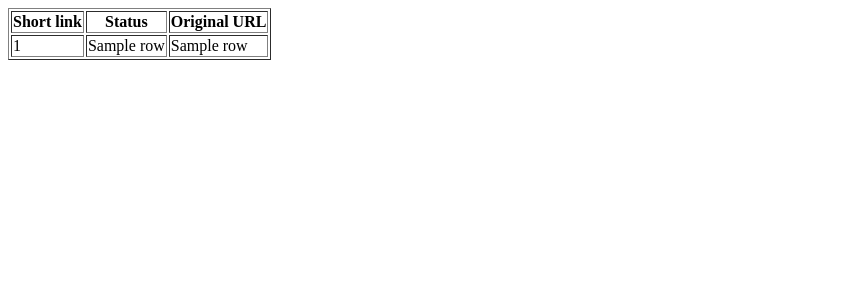
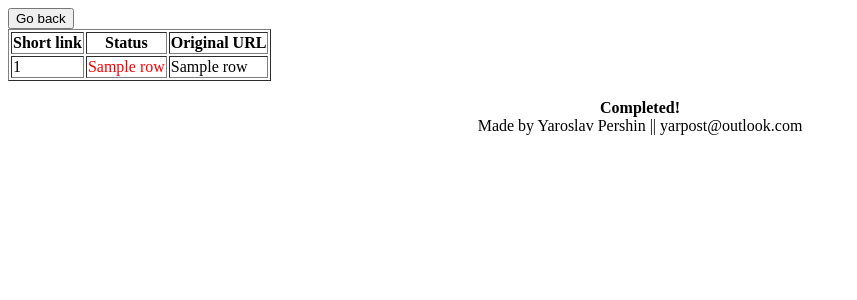
Before and after one commit to iapershin/py_linkchecker, a Flask app: template templates/view_result.html in a window 1280 px wide. Shown: the top 300 px of the page, without its empty margins (0-857 px from the left). Run offline with Flask 2, Linux system fonts and the light colour scheme; the template is opened without the code that fills it: most values are stand-ins (such as "Sample title", 1, 10 or a date in 2020); parts of the project's set-up code (start-up, migrations or seed data) failed here and were passed over.

Commit message:
small fixes

```diff
--- a/app.py
+++ b/app.py
@@ -10,23 +10,28 @@ app.config.from_object(__name__)
 
 @app.route('/', methods=['GET', 'POST'])
 def index():
-    url_list = None
-    if request.method == 'POST' and 'url_list' in request.form:
-        url_list = request.form['url_list']
-    return render_template('form.html', url_list=url_list)
+    return render_template('form.html')
 
 @app.route("/get_result", methods=['GET', 'POST'])
 def render_result():
-    input = request.form['url_list']
     urls = []
     result_array = []
+    if (str(request.form['agent_option'])=="on"):
+        user_agent = "Mozilla/5.0 (iPhone; CPU iPhone OS 10_3_1 like Mac OS X) AppleWebKit/603.1.30 (KHTML, like Gecko) Version/10.0 Mobile/14E304 Safari/602.1"
+    else:
+        user_agent = "Mozilla/5.0 (Windows NT 10.0; Win64; x64) AppleWebKit/537.36 (KHTML, like Gecko) Chrome/85.0.4183.102 Safari/537.36"
     for i in request.form['url_list'].splitlines():
       urls.append(i)
     for url in urls:
-        response = requests.get(url,allow_redirects=True)
-        result_array.append([url,response.status_code,response.url])
+        headers = {
+            'User-Agent': '{}'.format(user_agent)
+            }
+        try:
+            response = requests.get(url,allow_redirects=True,headers=headers)
+            result_array.append([url,response.status_code,response.url])
+        except requests.exceptions.ConnectionError:
+            result_array.append([url,"503","Connetion error. Host is not available"])
     return render_template('view_result.html', result=result_array)
-
 
 if __name__ == "__main__":
     app.run(host=sys.argv[1], port=int(sys.argv[2]), debug=sys.argv[3])
--- a/templates/form.html
+++ b/templates/form.html
@@ -13,8 +13,10 @@
 <form method="POST" action="/get_result">
     <h1>Put links here</h1>
     <textarea name="url_list"></textarea>
-    <!--links here <input type="textarea" rows="10" cols="70" name="url_list" /> -->
-    <input type="submit" name="submit" value="Submit">
+    <br>
+    <input type="radio" name="agent_option" value ="on">Run as mobile client<Br>
+    <input type="radio" name="agent_option" value ="off" checked hidden=true>
+    <input type="submit" value="SUBMIT" style="background-color:#f14e4e; cursor: pointer; font-size:20px;" />
 </form>
 </body>
 </html>
--- a/templates/view_result.html
+++ b/templates/view_result.html
@@ -1,7 +1,6 @@
 
 {% block main %}
-
-
+<a href='/'><button>Go back</button></a>
 <table border="1">
     <tr>
         <th>Short link</th>
@@ -11,10 +10,19 @@
 {% for row in result %}
     <tr>
         <td>{{row[0]}}</td>
-        <td>{{row[1]}}</td>
+        {% if row[1] == 200 %}
+            <td><font color="green">{{row[1]}}</font></td>
+        {% else %}
+            <td><font color="red">{{row[1]}}</font></td>
+        {% endif %}
         <td>{{row[2]}}</td>
     </tr>
+
 {% endfor %}
-
-
 {% endblock %}
+</table>
+<br>
+<footer><b><center>Completed!</b><br>
+Made by Yaroslav Pershin || yarpost@outlook.com
+</center>
+</footer>
```
